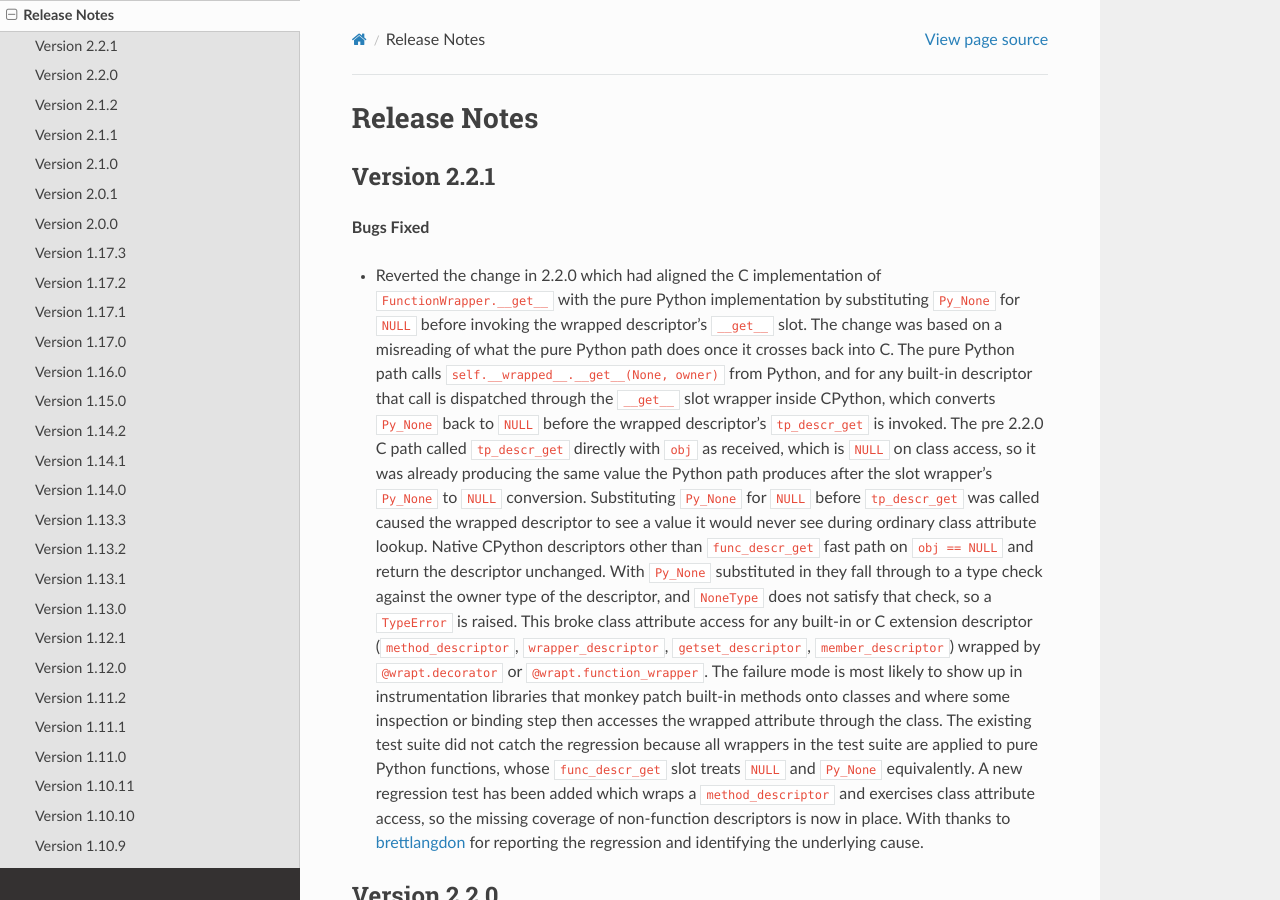
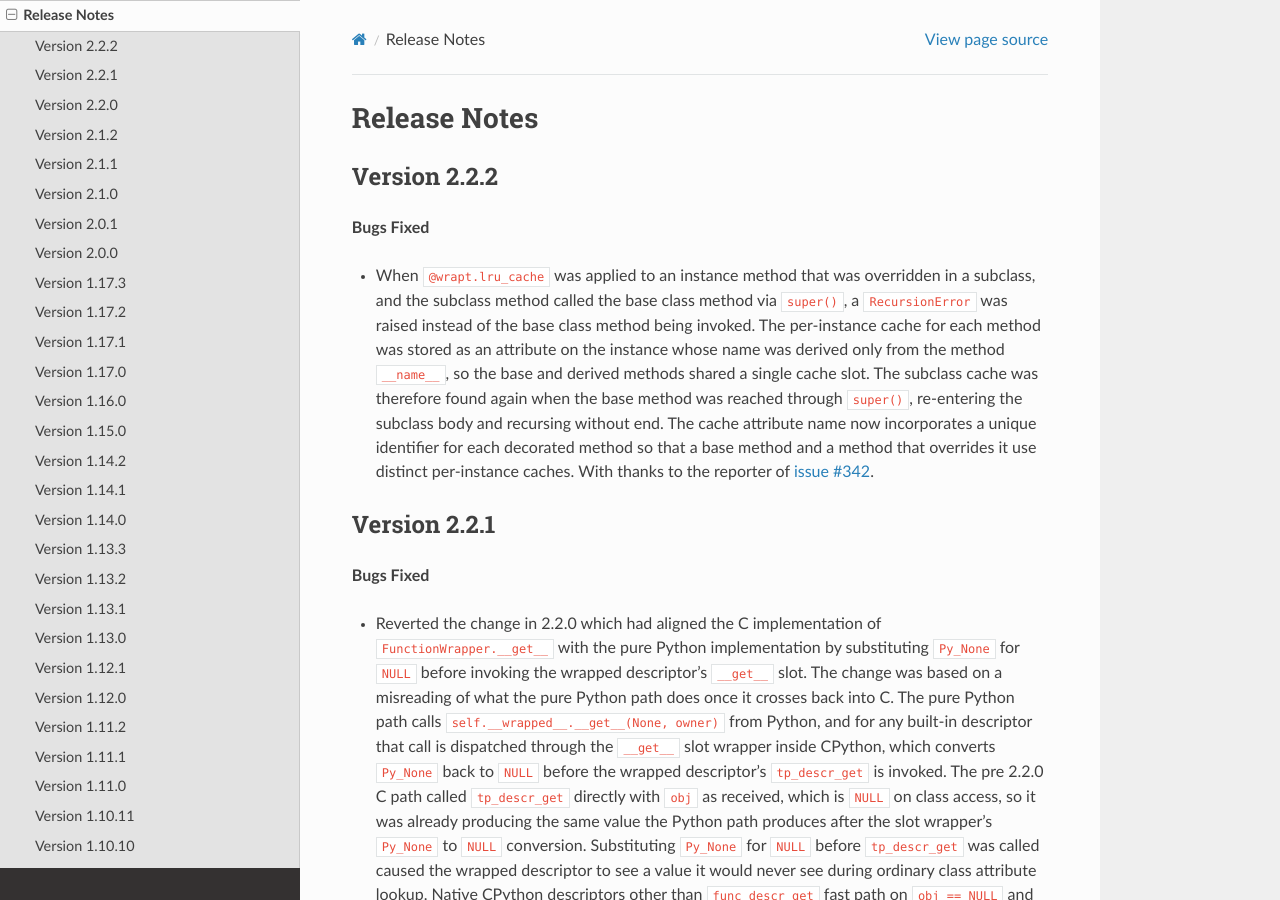
Before and after one commit to GrahamDumpleton/wrapt, a Sphinx documentation site: the page built from docs/changes.rst, in a window 1280 px wide and 900 px high. Built offline with Sphinx 7.4.7 and the Read the Docs theme 3.1.0, drawn with Linux system fonts in a browser that asks for light colours.

Commit message:
Fix lru_cache recursion for overridden methods calling super().
A method decorated with @wrapt.lru_cache that was overridden in a
subclass and called the base class method via super() raised a
RecursionError instead of invoking the base method. The per-instance
cache attribute name was derived only from the method __name__, so the
base and derived methods shared a single cache slot on the instance.
The subclass cache was found again when the base method was reached
through super(), re-entering the subclass body without end.

The cache attribute name now incorporates id() of the wrapper, which is
unique per decorated method, so a base method and a method overriding it
use distinct per-instance caches.

Update version to 2.2.2rc1.

```diff
--- a/docs/changes.rst
+++ b/docs/changes.rst
@@ -1,5 +1,24 @@
 Release Notes
 =============
+
+Version 2.2.2
+-------------
+
+**Bugs Fixed**
+
+* When ``@wrapt.lru_cache`` was applied to an instance method that was
+  overridden in a subclass, and the subclass method called the base class
+  method via ``super()``, a ``RecursionError`` was raised instead of the
+  base class method being invoked. The per-instance cache for each method
+  was stored as an attribute on the instance whose name was derived only
+  from the method ``__name__``, so the base and derived methods shared a
+  single cache slot. The subclass cache was therefore found again when the
+  base method was reached through ``super()``, re-entering the subclass body
+  and recursing without end. The cache attribute name now incorporates a
+  unique identifier for each decorated method so that a base method and a
+  method that overrides it use distinct per-instance caches. With thanks to
+  the reporter of `issue #342
+  <https://github.com/GrahamDumpleton/wrapt/issues/342>`_.
 
 Version 2.2.1
 -------------
--- a/src/wrapt/__init__.py
+++ b/src/wrapt/__init__.py
@@ -13,7 +13,7 @@ def _format_version(parts):
     )
 
 
-__version_info__ = ("2", "2", "1")
+__version_info__ = ("2", "2", "2", "rc1")
 __version__ = _format_version(__version_info__)
 
 from .__wrapt__ import (
```
Also changed, not shown: 1 other file.
